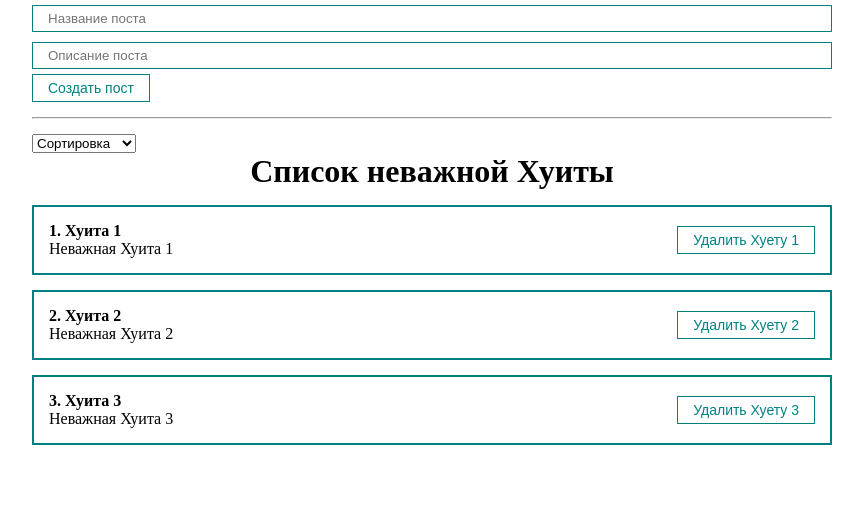
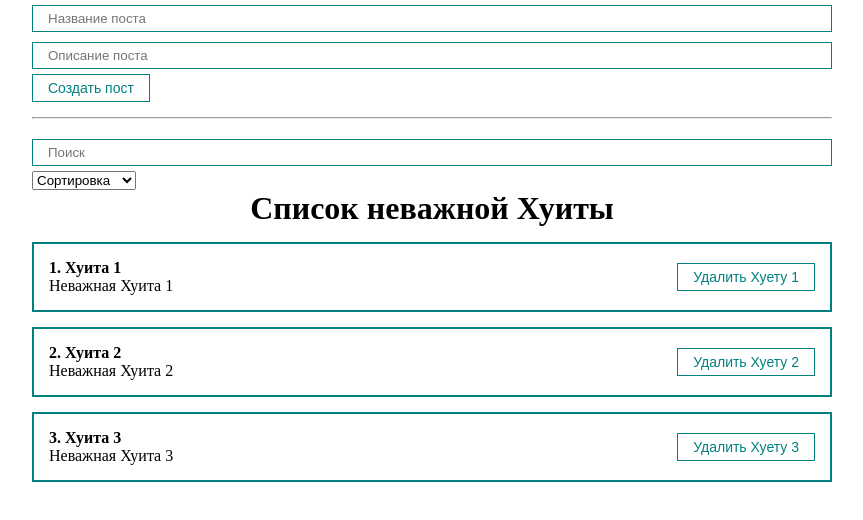
Before and after one commit to despair-broken/123qwe, a React (Create React App) app in the folder my-app/: page / in a window 1280 px wide. Shown: the top 520 px of the page, without its empty margins (208-1071 px from the left). Built offline with nearby package versions, Linux system fonts and the light colour scheme; the HTML template or start-up script is replaced by a standard one.

Commit message:
update filter logic

```diff
--- a/my-app/src/App.js
+++ b/my-app/src/App.js
@@ -5,6 +5,8 @@ import PostList from "./components/PostList";
 import PostForm from "./components/PostForm";
 import MySelect from "./components/UI/select/MySelect";
 import { sortArray } from "./utils/sort";
+import MyInput from "./components/UI/input/MyInput";
+import PostFilter from "./components/PostFilter/PostFilter";
 
 const sortOptions = [
   { value: 'title', name: 'По названию' },
@@ -18,7 +20,7 @@ function App() {
     { id: uuidv4(), title: 'Хуита 3', body: 'Неважная Хуита 3' },
   ]);
 
-  const [selectedSort, setSelectedSort] = useState('');
+  const [filter, setFilter] = useState({ sort: '', query: '' });
 
   const removePost = useCallback((id) => {
     setPosts(prev => prev.filter(p => p.id !== id));
@@ -29,9 +31,13 @@ function App() {
   }, []);
 
   const sortedPosts = useMemo(() => {
-    if (!selectedSort) return posts;
-    return sortArray(posts, selectedSort);
-  }, [posts, selectedSort]);
+    if (!filter.sort) return posts;
+    return sortArray(posts, filter.sort);
+  }, [posts, filter.sort]);
+
+  const sortedAndSearchedPosts = useMemo(() => {
+    return sortedPosts.filter(p => p.title.toLowerCase().includes(filter.query.toLowerCase()));
+  }, [filter.query, sortedPosts]);
 
   return (
     <div className="App">
@@ -39,18 +45,12 @@ function App() {
         create={handleCreatePost}
       />
       <hr className="separator" />
-      <div>
-        <MySelect
-          value={selectedSort}
-          onChange={setSelectedSort}
-          defaultValue="Сортировка"
-          options={sortOptions}
-        />
-      </div>
-      {sortedPosts.length > 0
-        ? <PostList remove={removePost} title='Список неважной Хуиты' posts={sortedPosts} />
-        : <h1 className="post__list__title">Посты не найдены!</h1>
-      }
+      <PostFilter
+        sortOptions={sortOptions}
+        filter={filter}
+        setFilter={setFilter}
+      />
+      <PostList remove={removePost} title='Список неважной Хуиты' posts={sortedAndSearchedPosts} />
     </div>
   )
 }
--- /dev/null
+++ b/my-app/src/components/PostFilter/PostFilter.jsx
@@ -0,0 +1,25 @@
+import React from "react";
+import MyInput from "../UI/input/MyInput";
+import MySelect from "../UI/select/MySelect";
+
+const PostFilter = ({ filter, setFilter, sortOptions }) => {
+    return (
+        <div>
+            <MyInput
+                onChange={e => setFilter(prev => ({ ...prev, query: e.target.value }))}
+                value={filter.query}
+                placeholder="Поиск"
+            />
+            <MySelect
+                value={filter.sort}
+                onChange={value =>
+                    setFilter(prev => ({ ...prev, sort: value }))
+                }
+                defaultValue="Сортировка"
+                options={sortOptions}
+            />
+        </div>
+    );
+}
+
+export default React.memo(PostFilter)
--- a/my-app/src/components/PostList.jsx
+++ b/my-app/src/components/PostList.jsx
@@ -2,6 +2,11 @@ import React from "react";
 import PostItem from "./PostItem";
 
 const PostList = ({ title, posts, remove }) => {
+    if (!posts.length) {
+        return (
+            <h1 className="post__list__title">Посты не найдены!</h1>
+        )
+    }
     return (
         <div>
             <h1 className="post__list__title">{title}</h1>
```
